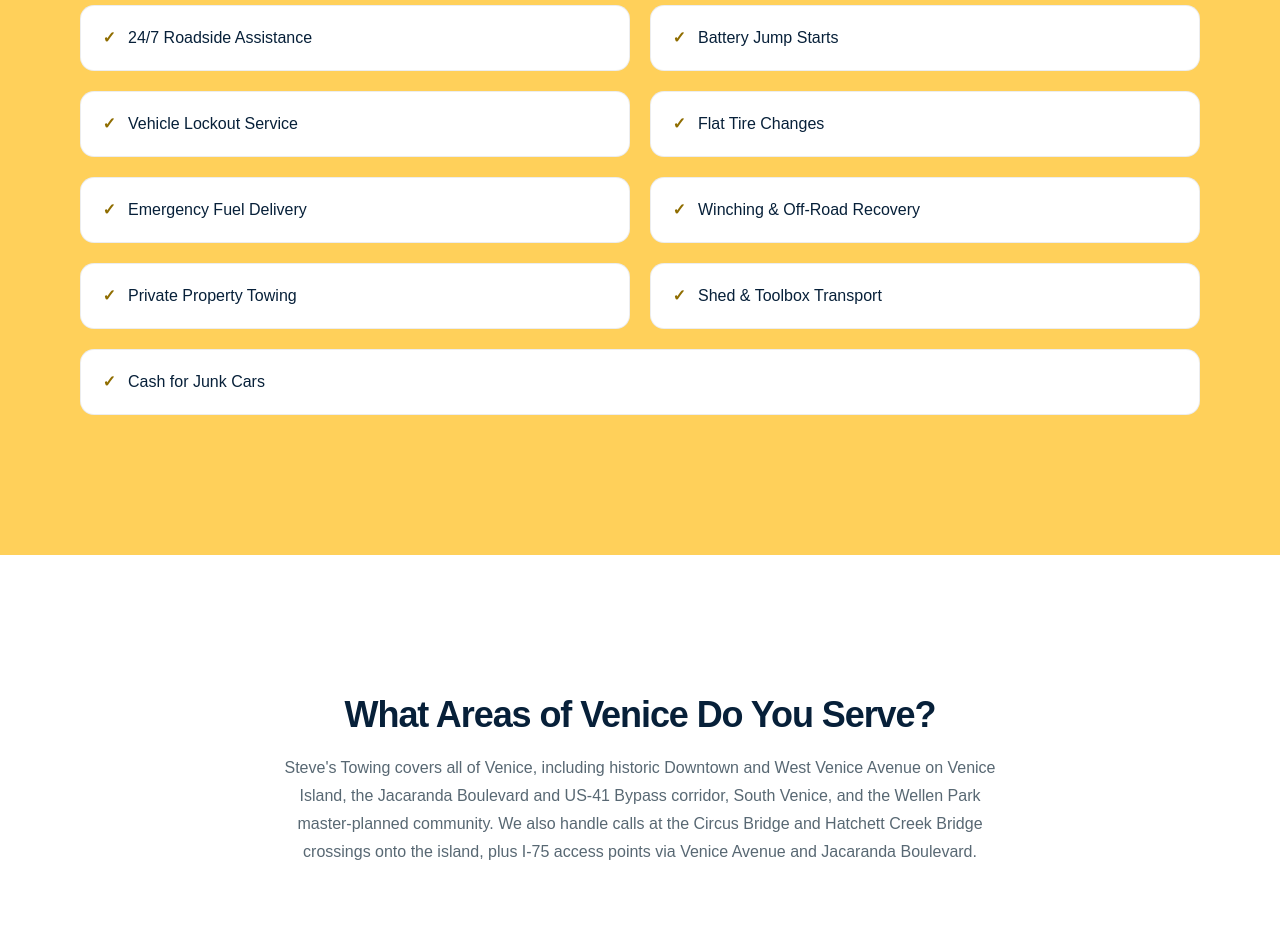
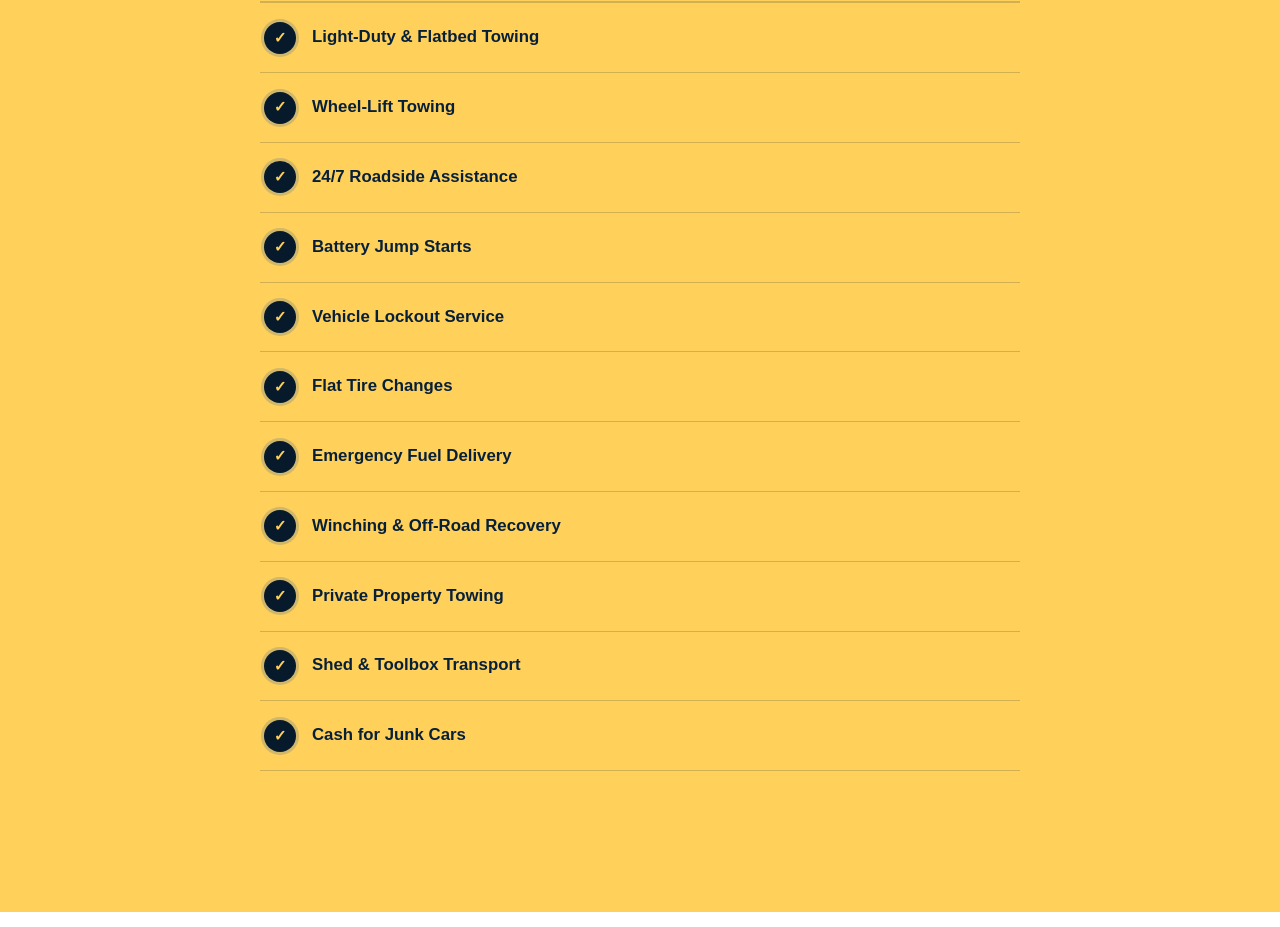
Before and after one commit to Dewanism/Steve-s-Towing, a plain HTML site: page serviceareas/5venice.html in a window 1280 px wide. Shown: the part 1870-2797 px from the top of the page. Drawn offline with Linux system fonts and the light colour scheme.

Commit message:
Updated Design

```diff
--- a/css/style.css
+++ b/css/style.css
@@ -54,7 +54,7 @@ textarea {
   --accent: #ffd05a;
   --steel: #476d97;       /* light blue from the top of the logo lettering */
   --steel-dark: #3e5f84;
-  --accent-dark: #8f6d00;
+  --accent-dark: #b8860b;
   --text-dark: #072039;
   --muted: #586873;
   --border: #e6edf3;
@@ -407,8 +407,55 @@ button a,
 
 .section-heading h2,
 .section h2 {
-  font-size: clamp(1.75rem, 3vw, 2.25rem);
+  font-size: clamp(2rem, 4.2vw, 2.9rem);
+  font-weight: 800;
+  line-height: 1.08;
+  letter-spacing: -0.035em;
   color: var(--text-dark);
+}
+
+/* Tricolor accent bar under every section title: steel, yellow, navy.
+   The title box shrinks to its text, so the bar spans exactly the title's width.
+   Left-aligned titles sit left; centered contexts set --bar-mx: auto */
+.section-heading h2,
+.about-grid h2,
+.about-story-copy h2 {
+  width: fit-content;
+  max-width: 100%;
+  margin-left: var(--bar-mx, 0);
+  margin-right: var(--bar-mx, 0);
+  text-wrap: balance;
+}
+
+.section-heading h2::after,
+.about-grid h2::after,
+.about-story-copy h2::after {
+  content: "";
+  display: block;
+  width: 100%;
+  height: 9px;
+  margin-top: 1.25rem;
+  border-radius: 999px;
+  /* Fixed 10px gaps so the segments stay crisp at any title length */
+  background: linear-gradient(90deg,
+    var(--bar-1, var(--steel)) 0 calc(62% - 5px),
+    transparent calc(62% - 5px) calc(62% + 5px),
+    var(--bar-2, var(--accent)) calc(62% + 5px) calc(90% - 5px),
+    transparent calc(90% - 5px) calc(90% + 5px),
+    var(--primary) calc(90% + 5px) 100%);
+}
+
+/* Titles may run wide; intro copy stays at a comfortable reading width */
+.section-heading > p {
+  max-width: 720px;
+  margin-left: var(--bar-mx, 0);
+  margin-right: var(--bar-mx, 0);
+}
+
+/* On yellow sections the yellow segment would vanish: white leads, then steel, then navy */
+.section:not(.section-light) {
+  --bar-1: #ffffff;
+  --bar-2: var(--steel);
 }
 
 .hero h1,
@@ -577,10 +624,31 @@ button a,
   background: var(--surface);
 }
 
+/* Key phrase in a heading: steel-blue text */
+.text-highlight {
+  position: relative;
+  display: inline-block;
+  z-index: 0;
+  white-space: nowrap;
+}
+
+.section h2 .text-highlight {
+  color: var(--steel-dark);
+}
+
+/* On yellow sections: a white marker highlight behind the phrase */
+.section:not(.section-light) h2 .text-highlight {
+  padding: 0.04em 0.28em 0.1em;
+  border-radius: 0.22em;
+  background: #ffffff;
+  box-shadow: 0 10px 24px rgba(7, 26, 43, 0.12);
+}
+
+
 .section-heading {
   display: grid;
   gap: 1.25rem;
-  max-width: 720px;
+  max-width: 900px;
   margin-bottom: clamp(3rem, 6vw, 4.5rem);
 }
 
@@ -594,24 +662,28 @@ button a,
   margin-left: auto;
   margin-right: auto;
   text-align: center;
+  --bar-mx: auto;
 }
 
 .awards-section .section-heading {
   margin-left: auto;
   margin-right: auto;
   text-align: center;
+  --bar-mx: auto;
 }
 
 #trust .section-heading {
   margin-left: auto;
   margin-right: auto;
   text-align: center;
+  --bar-mx: auto;
 }
 
 .service-area-page .section-heading {
   margin-left: auto;
   margin-right: auto;
   text-align: center;
+  --bar-mx: auto;
 }
 
 .section-heading p,
@@ -727,7 +799,7 @@ button a,
 }
 
 .honor-year {
-  color: var(--accent-dark, #8f6d00);
+  color: var(--accent-dark, #b8860b);
   font-size: 0.8rem;
   font-weight: 800;
   letter-spacing: 0.16em;
@@ -1003,10 +1075,10 @@ body.nav-open {
   align-items: center;
   gap: 1rem;
   margin: 1.75rem 0 0.25rem;
-  /* Deep gold: brand yellow itself is too light to read on white */
-  color: var(--accent-dark, #8f6d00);
+  /* Bright warm gold: lighter than the deep gold, still legible on white */
+  color: #d4a017;
   font-size: 0.8rem;
-  font-weight: 700;
+  font-weight: 800;
   letter-spacing: 0.18em;
   text-transform: uppercase;
 }
@@ -1017,8 +1089,11 @@ body.nav-open {
   flex: 1;
   height: 2px;
   border-radius: 999px;
-  background: currentColor;
-  opacity: 0.35;
+  background: linear-gradient(90deg, transparent, var(--accent));
+}
+
+.award-feature-label::after {
+  background: linear-gradient(90deg, var(--accent), transparent);
 }
 
 .section:not(.section-light) .award-feature-label {
@@ -1054,21 +1129,12 @@ body.nav-open {
   gap: 2.5rem;
 }
 
-/* Heading above the card grid: centered, with a short yellow bar under the title */
+/* Heading above the card grid: centered */
 .section-heading:has(+ .services-grid) {
   margin-left: auto;
   margin-right: auto;
   text-align: center;
-}
-
-.section-heading:has(+ .services-grid) h2::after {
-  content: "";
-  display: block;
-  width: 64px;
-  height: 4px;
-  margin: 1rem auto 0;
-  border-radius: 999px;
-  background: var(--accent);
+  --bar-mx: auto;
 }
 
 /* Cards: centered, steel-blue accents at rest; hover flips to steel blue with
@@ -1281,6 +1347,34 @@ body.nav-open {
   font-size: 1.15rem;
   font-style: italic;
   line-height: 1.8;
+}
+
+/* Review buttons under the quote */
+.section .testimonial-actions {
+  margin-top: 2rem;
+  flex-wrap: wrap;
+}
+
+/* Outlined white button on the navy panel; fills white with a soft glow on hover */
+.testimonials-panel .secondary-button {
+  gap: 0.4rem;
+  background-color: transparent;
+  color: #ffffff;
+  border: 2px solid rgba(255, 255, 255, 0.85);
+}
+
+.testimonials-panel .secondary-button:hover,
+.testimonials-panel .secondary-button:focus-visible {
+  background-color: #ffffff;
+  color: var(--primary);
+  box-shadow:
+    0 0 0 3px rgba(255, 255, 255, 0.2),
+    0 0 18px 2px rgba(255, 255, 255, 0.3),
+    0 0 40px 6px rgba(255, 255, 255, 0.12);
+}
+
+.testimonials-panel > div {
+  min-width: 0;
 }
 
 .testimonial-stats {
@@ -1825,6 +1919,7 @@ footer {
     text-align: center;
     margin-left: auto;
     margin-right: auto;
+    --bar-mx: auto;
   }
 
   .testimonials-panel > div:first-child {
@@ -1967,6 +2062,15 @@ footer {
     padding: 1rem 0 0;
     border-left: none;
     border-top: 3px solid var(--steel);
+  }
+
+  .section .testimonial-actions {
+    justify-content: center;
+    flex-wrap: wrap;
+  }
+
+  .section .testimonial-actions a {
+    flex: 1 1 auto;
   }
 
   .testimonials-panel::after {
@@ -2257,57 +2361,97 @@ footer {
   box-shadow: 0 12px 28px rgba(7, 26, 43, 0.1);
 }
 
+/* Feature lists: open two-column rows separated by thin lines, each led by a
+   navy check badge; a steel-to-yellow underline sweeps in on hover */
 .feature-list {
   display: grid;
   grid-template-columns: repeat(2, minmax(0, 1fr));
-  gap: 1.25rem;
+  column-gap: clamp(2rem, 5vw, 4rem);
   padding: 0;
   margin: 0;
+  border-top: 2px solid rgba(7, 26, 43, 0.1);
 }
 
 .feature-list li {
+  position: relative;
   list-style: none;
   display: flex;
-  align-items: flex-start;
-  gap: 0.75rem;
-  padding: 1.2rem 1.35rem;
-  border-radius: 14px;
-  border: 1px solid rgba(16, 35, 58, 0.08);
-  background: #ffffff;
+  align-items: center;
+  gap: 1rem;
+  padding: 1.15rem 0.25rem;
+  border-bottom: 1px solid rgba(7, 26, 43, 0.12);
   color: var(--text-dark);
-}
-
+  font-size: 1.05rem;
+  font-weight: 600;
+}
+
+/* Odd number of items: a single column reads cleaner than a lopsided pair */
+.feature-list:has(> li:last-child:nth-child(odd)) {
+  grid-template-columns: 1fr;
+  max-width: 760px;
+}
+
+/* Centered sections: keep the single column centered under the heading */
+.section-centered .feature-list,
+.service-area-page .feature-list {
+  margin-left: auto;
+  margin-right: auto;
+}
+
+/* Check badge: navy circle, yellow tick, steel ring */
 .feature-list li::before {
   content: "\2713";
-  color: var(--accent-dark);
-  font-weight: 700;
+  display: grid;
+  place-items: center;
   flex-shrink: 0;
-}
-
-/* Higher-contrast variant with a playful hover — opt-in via a second class */
-.feature-list-contrast li {
-  background: rgba(255, 208, 90, 0.14);
-  border-color: rgba(255, 208, 90, 0.45);
-  transition: transform 0.2s ease, box-shadow 0.2s ease, background-color 0.2s ease;
-}
-
-.feature-list-contrast li::before {
-  transition: transform 0.2s ease;
-}
-
-.feature-list-contrast li:hover {
-  background-color: var(--accent);
-  transform: translateY(-4px);
-  box-shadow: 0 16px 32px rgba(143, 109, 0, 0.22);
-}
-
-.feature-list-contrast li:hover::before {
-  transform: scale(1.25) rotate(-10deg);
-}
-
-/* An odd number of items leaves one dangling in the last row — span it full width instead */
-.feature-list li:last-child:nth-child(odd) {
-  grid-column: 1 / -1;
+  width: 2rem;
+  height: 2rem;
+  border-radius: 50%;
+  background: var(--primary);
+  color: var(--accent);
+  font-size: 0.95rem;
+  font-weight: 800;
+  box-shadow: 0 0 0 3px rgba(71, 109, 151, 0.25);
+  transition: box-shadow 0.25s ease;
+}
+
+/* Hover underline, drawn over the divider */
+.feature-list li::after {
+  content: "";
+  position: absolute;
+  left: 0;
+  right: 0;
+  bottom: -1px;
+  height: 2px;
+  background: linear-gradient(90deg, var(--steel), var(--accent));
+  transform: scaleX(0);
+  transform-origin: left;
+  transition: transform 0.3s ease;
+}
+
+.feature-list li:hover::after {
+  transform: scaleX(1);
+}
+
+.feature-list li:hover::before {
+  box-shadow: 0 0 0 3px rgba(255, 208, 90, 0.45), 0 0 14px rgba(255, 208, 90, 0.45);
+}
+
+/* On yellow sections: darker dividers, navy-to-white hover line */
+.section:not(.section-light) .feature-list {
+  border-top-color: rgba(7, 26, 43, 0.18);
+}
+
+.section:not(.section-light) .feature-list li {
+  border-bottom-color: rgba(7, 26, 43, 0.18);
+}
+
+.section:not(.section-light) .feature-list li::after {
+  background: linear-gradient(90deg, var(--primary), var(--steel));
+}
+
+.section:not(.section-light) .feature-list li:hover::before {
+  box-shadow: 0 0 0 3px rgba(255, 255, 255, 0.7), 0 0 14px rgba(255, 255, 255, 0.6);
 }
 
 .steps-list {
```
Also changed, not shown: aboutus.html (+1 -1 lines), index.html (+7 -3 lines), services/1towing.html (+9 -1 lines), img/towing-classic-coupe.jpg (added), img/towing-classic-coupe.webp (added), img/towing-classic-pickup.jpg (added), img/towing-classic-pickup.webp (added), img/towing-mustang-convertible.jpg (added), img/towing-mustang-convertible.webp (added).
